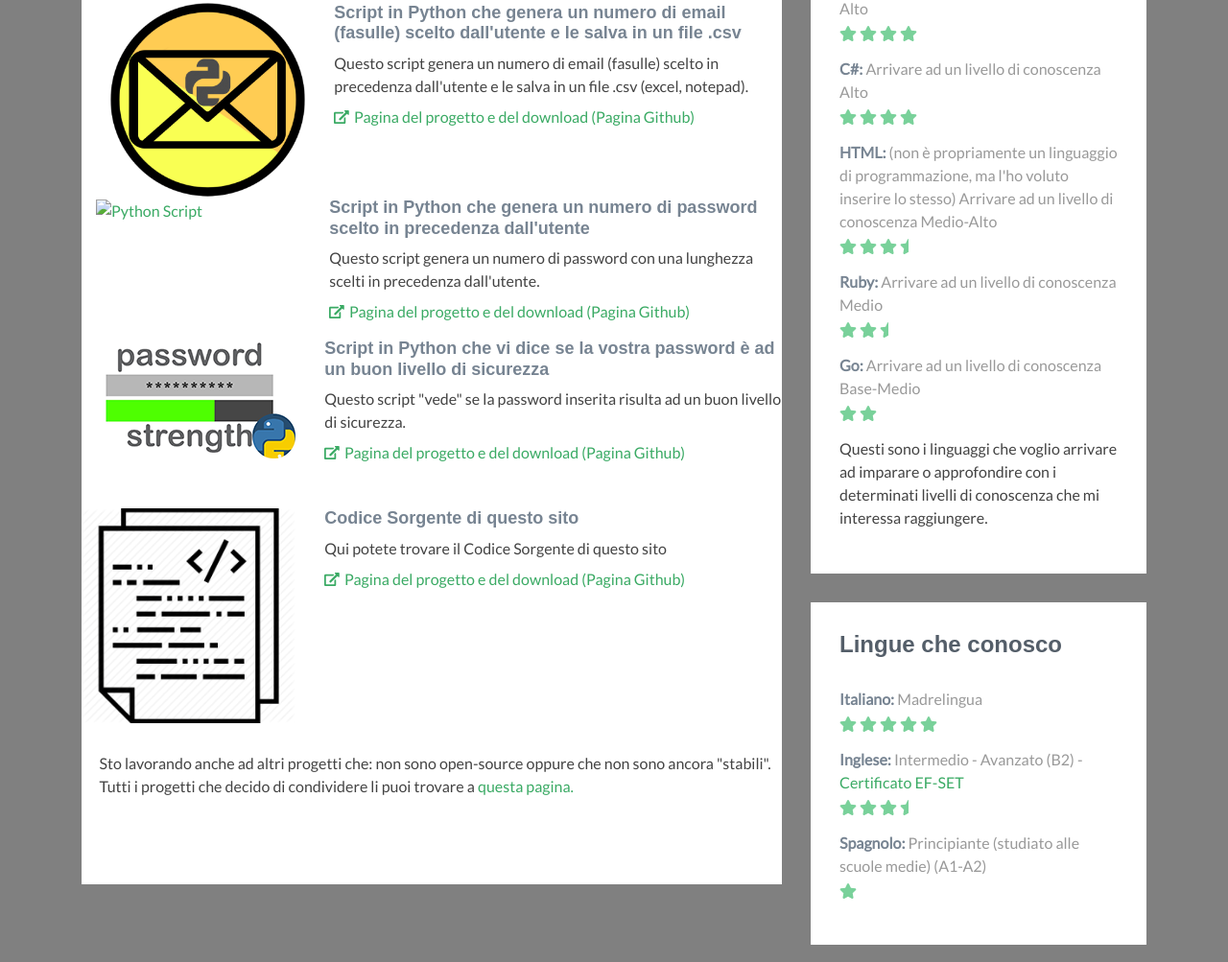
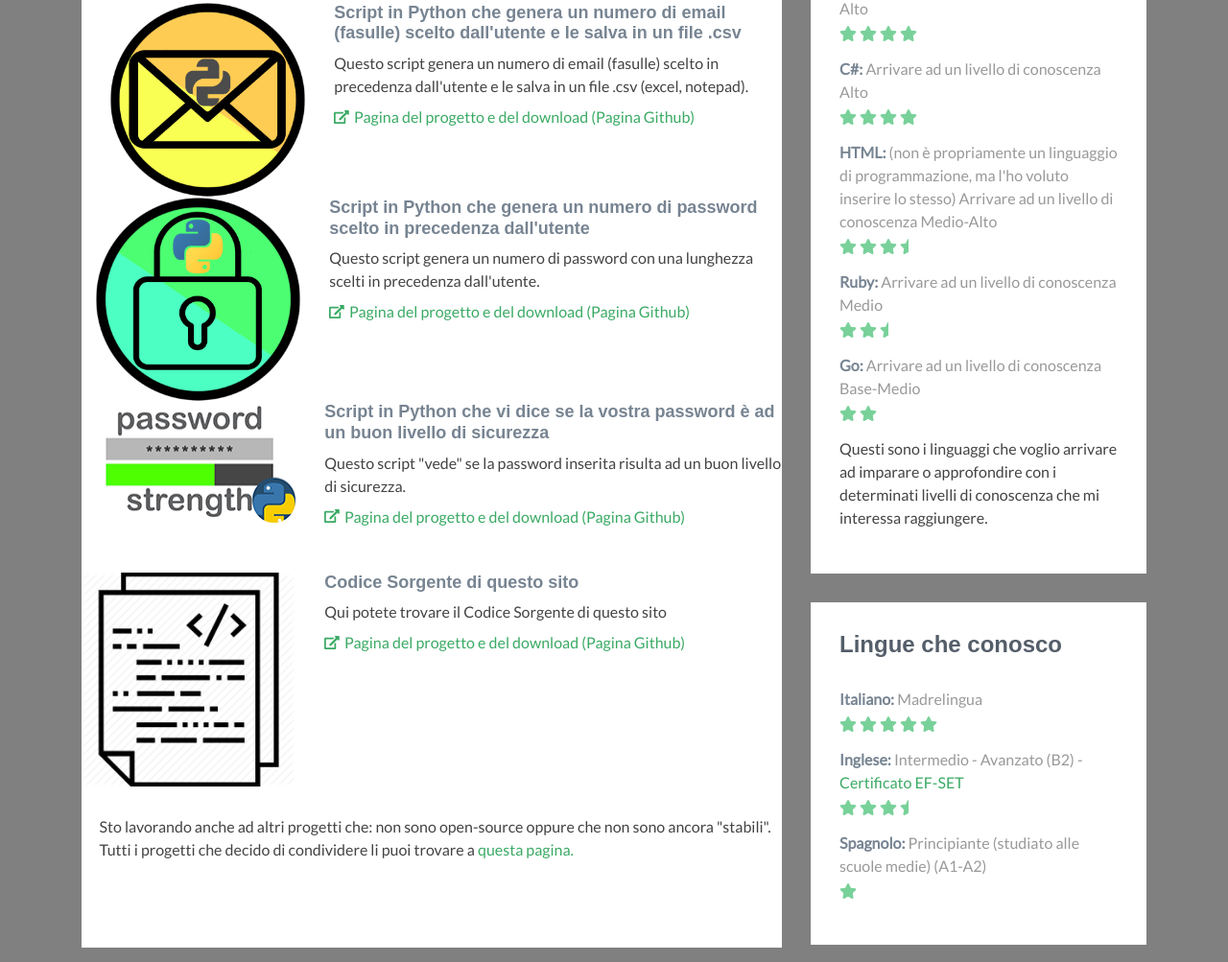
Before and after one commit to CammarataLudovico/cammarataludovico.github.io, a plain HTML site: page index.html in a window 1280 px wide. Shown: the part 1289-2292 px from the top of the page at 96% size. Drawn offline with Linux system fonts and the light colour scheme; a script that the page names is missing.

Commit message:
Add files via upload

```diff
--- a/index.html
+++ b/index.html
@@ -101,7 +101,7 @@
                                 </div>
 							<div class="item row">
                                 <a class="col-md-4 col-12" href="https://github.com/frosty04/PythonExampleAndSimpleCode/blob/master/pw%20generator.py">
-                                <img class="img-fluid project-image" src="assets/images/projects/minor_size/password_Generator.png" width="480" height="320" alt="Python Script">
+                                <img class="img-fluid project-image" src="assets/images/projects/minor_size/Password__Generator.png" width="480" height="320" alt="Python Script">
                                 </a>
                                 <div class="desc col-md-8 col-12">
                                     <h3 class="title"><a href="https://github.com/frosty04/PythonExampleAndSimpleCode/blob/master/pw%20generator.py">Script in Python che genera un numero di password scelto in precedenza dall'utente</a></h3>
```
